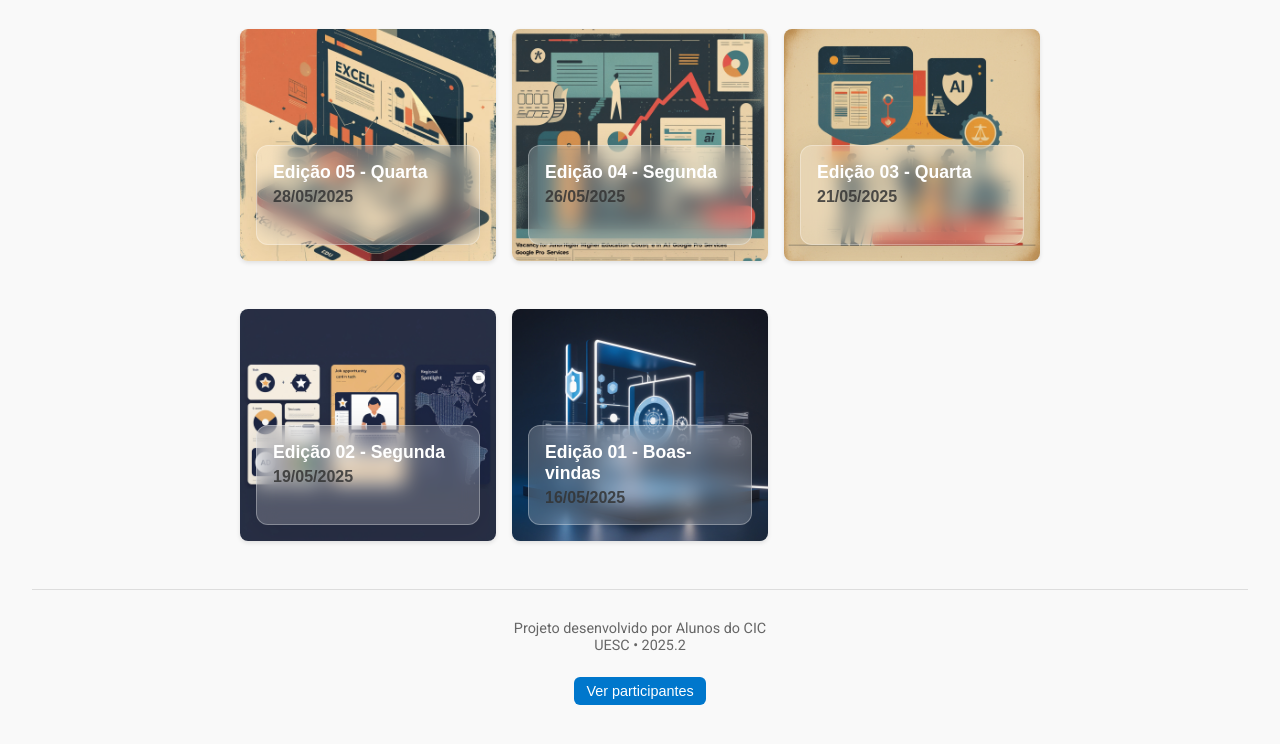
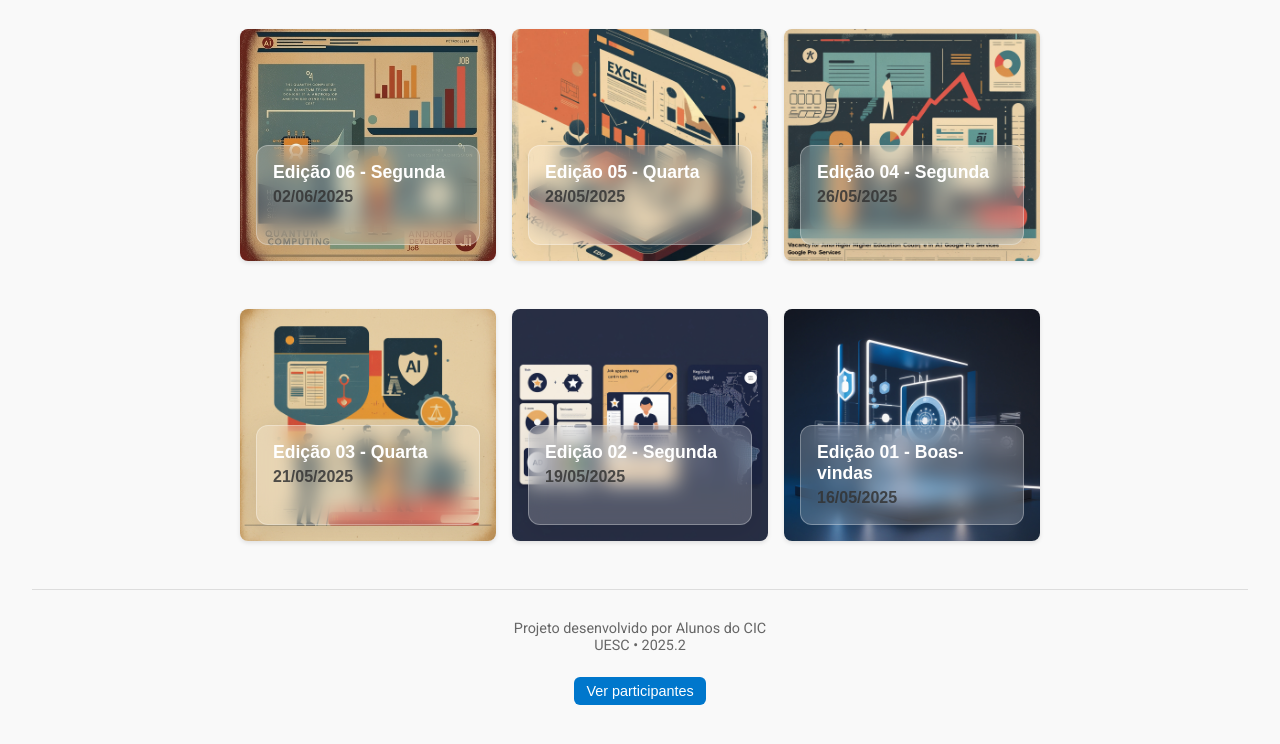
Before and after one commit to arthun01/newsletter-egressos-cic, a plain HTML site: page index.html in a window 1280 px wide. Shown: the part 116-860 px from the top of the page. Drawn offline with Linux system fonts and the light colour scheme.

Commit message:
edição de segunda

```diff
--- a/edicoes.json
+++ b/edicoes.json
@@ -1,4 +1,10 @@
 [
+  {
+    "title": "Edição 06 - Segunda",
+    "date": "02/06/2025",
+    "file": "edicoes/02_06.md",
+    "image": "imagens/backs/02_06.jpg"
+  },
   {
     "title": "Edição 05 - Quarta",
     "date": "28/05/2025",
--- a/styles/markdown_style.css
+++ b/styles/markdown_style.css
@@ -1,11 +1,15 @@
 /*Conteúdo do Markdown*/
 
-#newsletter-content h1 {
+  #newsletter-content h1 {
     color: var(--main-h1h2);
     font-size: 2rem;
     font-family: 'Poppins', sans-serif;
     border-bottom: 2px solid #ccc;
     padding-bottom: 5px;
+  }
+
+  #newsletter-content li{
+    color: #5c7ada;
   }
 
   #newsletter-content h2 {
```
Also changed, not shown: imagens/01_0206.png (added), imagens/02_0206.png (added), imagens/03_0206.png (added), imagens/backs/02_06.jpg (added), 1 other file.
